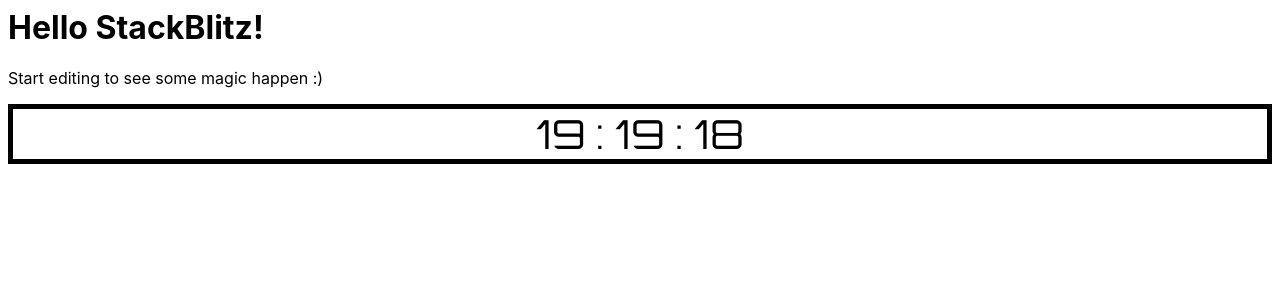
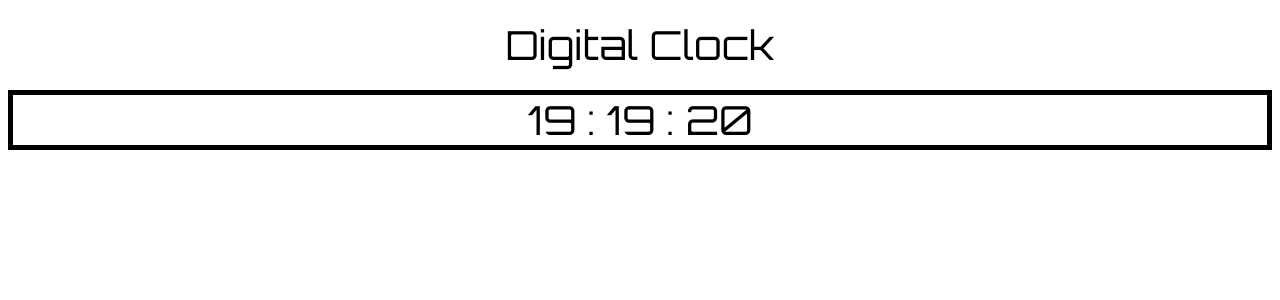
Before and after one commit to santanu8961/Coding-Examples, a React (Create React App) app: page / in a window 1280 px wide. Shown: the top 300 px of the page. Built offline with nearby package versions, Linux system fonts and the light colour scheme.

Commit message:
2 files modified

```diff
--- a/src/App.js
+++ b/src/App.js
@@ -5,8 +5,6 @@
 export default function App() {
   return (
     <div>
-      <h1>Hello StackBlitz!</h1>
-      <p>Start editing to see some magic happen :)</p>
       <DigitalWatch />
     </div>
   );
--- a/src/digital-watch.js
+++ b/src/digital-watch.js
@@ -30,11 +30,26 @@
       style={{
         fontFamily: 'Orbitron',
         fontSize: 40,
-        border: '5px solid',
         textAlign: 'center',
       }}
     >
-      {time}
+      <div
+        style={{
+          margin: '20px 0',
+        }}
+      >
+        Digital Clock
+      </div>
+      <div
+        style={{
+          fontFamily: 'Orbitron',
+          fontSize: 40,
+          border: '5px solid',
+          textAlign: 'center',
+        }}
+      >
+        {time}
+      </div>
     </div>
   );
 };
```
